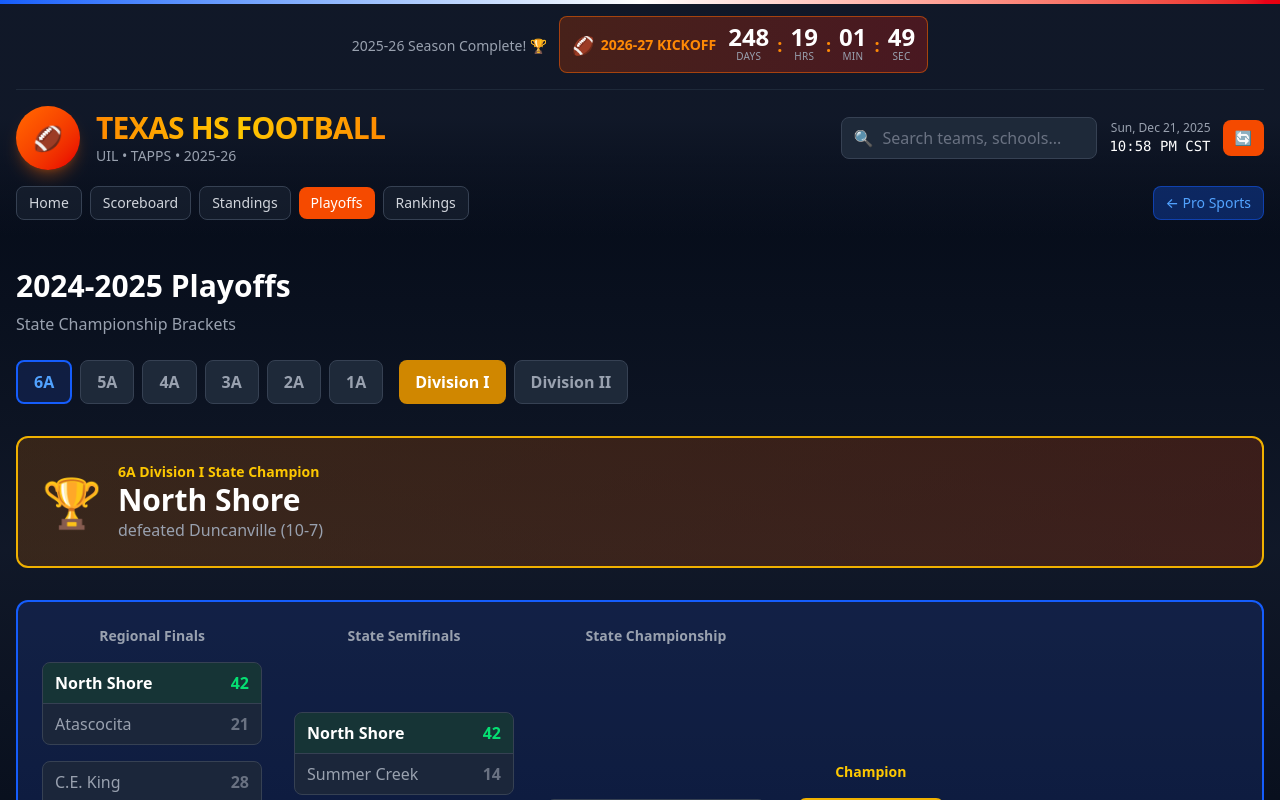
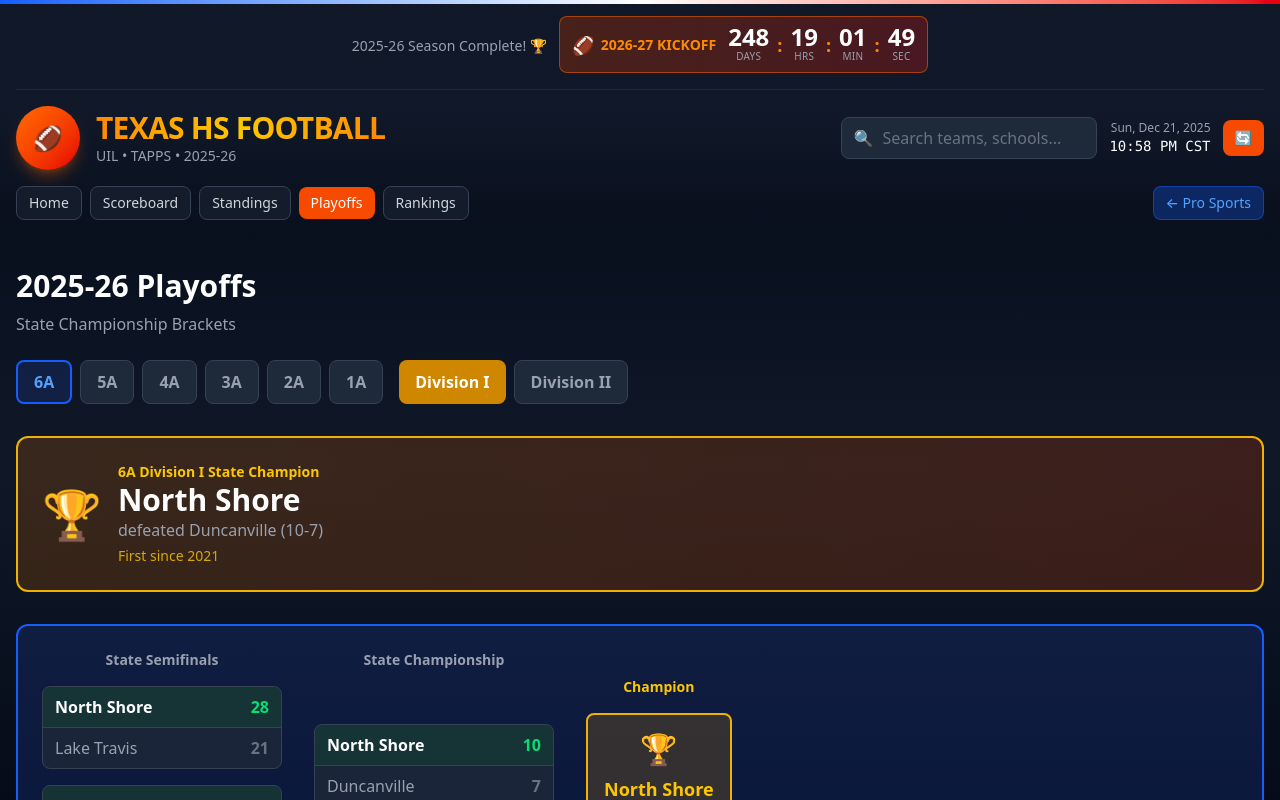
Before and after one commit to claytonwright647-rgb/tx-hs-football-tracker, a Next.js app: page /playoffs in a window 1280 px wide. Shown: the top 800 px of the page. Built offline with nearby package versions, Linux system fonts and the light colour scheme.

Commit message:
Fix playoffs page: correct year (2025-26), add brackets for all 6 classifications

```diff
--- a/src/app/playoffs/page.tsx
+++ b/src/app/playoffs/page.tsx
@@ -2,7 +2,7 @@
 
 import { useState } from 'react';
 import Header from '@/components/Header';
-import { CLASSIFICATIONS, CURRENT_CHAMPIONS } from '@/lib/constants';
+import { CLASSIFICATIONS, CURRENT_CHAMPIONS, SEASON_INFO } from '@/lib/constants';
 
 interface BracketGame {
   team1: string;
@@ -13,47 +13,133 @@
   venue?: string;
 }
 
-// Full playoff bracket data for 6A-DI (2024-2025)
+// Full playoff bracket data for 2025-2026 season
 const bracketData: Record<string, Record<string, BracketGame[][]>> = {
   '6A': {
     'I': [
-      // Regional Finals (4 games)
+      // State Semifinals
       [
-        { team1: 'North Shore', team2: 'Atascocita', score1: 42, score2: 21, winner: 'North Shore' },
-        { team1: 'C.E. King', team2: 'Summer Creek', score1: 28, score2: 35, winner: 'Summer Creek' },
-        { team1: 'Duncanville', team2: 'Southlake Carroll', score1: 35, score2: 28, winner: 'Duncanville' },
-        { team1: 'Allen', team2: 'Westlake', score1: 21, score2: 28, winner: 'Westlake' },
+        { team1: 'North Shore', team2: 'Lake Travis', score1: 28, score2: 21, winner: 'North Shore' },
+        { team1: 'Duncanville', team2: 'Allen', score1: 35, score2: 28, winner: 'Duncanville' },
       ],
-      // State Semifinals (2 games)
-      [
-        { team1: 'North Shore', team2: 'Summer Creek', score1: 42, score2: 14, winner: 'North Shore' },
-        { team1: 'Duncanville', team2: 'Westlake', score1: 35, score2: 21, winner: 'Duncanville' },
-      ],
-      // State Championship (1 game)
+      // State Championship
       [
         { team1: 'North Shore', team2: 'Duncanville', score1: 10, score2: 7, winner: 'North Shore', venue: 'AT&T Stadium' },
       ],
     ],
     'II': [
       [
-        { team1: 'DeSoto', team2: 'South Grand Prairie', score1: 45, score2: 14, winner: 'DeSoto' },
-        { team1: 'Vandegrift', team2: 'Westwood', score1: 28, score2: 21, winner: 'Vandegrift' },
-        { team1: 'C.E. King', team2: 'Pearland', score1: 35, score2: 28, winner: 'C.E. King' },
-        { team1: 'Jersey Village', team2: 'Cy-Fair', score1: 21, score2: 14, winner: 'Jersey Village' },
-      ],
-      [
-        { team1: 'DeSoto', team2: 'Vandegrift', score1: 42, score2: 21, winner: 'DeSoto' },
-        { team1: 'C.E. King', team2: 'Jersey Village', score1: 38, score2: 14, winner: 'C.E. King' },
+        { team1: 'DeSoto', team2: 'Southlake Carroll', score1: 42, score2: 28, winner: 'DeSoto' },
+        { team1: 'C.E. King', team2: 'Vandegrift', score1: 58, score2: 41, winner: 'C.E. King' },
       ],
       [
         { team1: 'DeSoto', team2: 'C.E. King', score1: 55, score2: 27, winner: 'DeSoto', venue: 'AT&T Stadium' },
       ],
     ],
   },
+  '5A': {
+    'I': [
+      [
+        { team1: 'Smithson Valley', team2: 'Denton Ryan', score1: 35, score2: 21, winner: 'Smithson Valley' },
+        { team1: 'Frisco Lone Star', team2: 'College Station', score1: 28, score2: 14, winner: 'Frisco Lone Star' },
+      ],
+      [
+        { team1: 'Smithson Valley', team2: 'Frisco Lone Star', score1: 28, score2: 6, winner: 'Smithson Valley', venue: 'AT&T Stadium' },
+      ],
+    ],
+    'II': [
+      [
+        { team1: 'South Oak Cliff', team2: 'Boerne', score1: 42, score2: 14, winner: 'South Oak Cliff' },
+        { team1: 'Richmond Randle', team2: 'Iowa Colony', score1: 35, score2: 21, winner: 'Richmond Randle' },
+      ],
+      [
+        { team1: 'South Oak Cliff', team2: 'Richmond Randle', score1: 35, score2: 19, winner: 'South Oak Cliff', venue: 'AT&T Stadium' },
+      ],
+    ],
+  },
+  '4A': {
+    'I': [
+      [
+        { team1: 'Stephenville', team2: 'China Spring', score1: 42, score2: 21, winner: 'Stephenville' },
+        { team1: 'Kilgore', team2: 'Celina', score1: 28, score2: 24, winner: 'Kilgore' },
+      ],
+      [
+        { team1: 'Stephenville', team2: 'Kilgore', score1: 35, score2: 21, winner: 'Stephenville', venue: 'AT&T Stadium' },
+      ],
+    ],
+    'II': [
+      [
+        { team1: 'Carthage', team2: 'Cuero', score1: 49, score2: 14, winner: 'Carthage' },
+        { team1: 'West Orange-Stark', team2: 'Bellville', score1: 35, score2: 28, winner: 'West Orange-Stark' },
+      ],
+      [
+        { team1: 'Carthage', team2: 'West Orange-Stark', score1: 42, score2: 14, winner: 'Carthage', venue: 'AT&T Stadium' },
+      ],
+    ],
+  },
+  '3A': {
+    'I': [
+      [
+        { team1: 'Yoakum', team2: 'Columbus', score1: 28, score2: 21, winner: 'Yoakum' },
+        { team1: 'Grandview', team2: 'Brock', score1: 35, score2: 28, winner: 'Grandview' },
+      ],
+      [
+        { team1: 'Yoakum', team2: 'Grandview', score1: 24, score2: 21, winner: 'Yoakum', venue: 'AT&T Stadium' },
+      ],
+    ],
+    'II': [
+      [
+        { team1: 'Wall', team2: 'Gunter', score1: 35, score2: 21, winner: 'Wall' },
+        { team1: 'Newton', team2: 'Franklin', score1: 42, score2: 14, winner: 'Newton' },
+      ],
+      [
+        { team1: 'Wall', team2: 'Newton', score1: 28, score2: 21, winner: 'Wall', venue: 'AT&T Stadium' },
+      ],
+    ],
+  },
+  '2A': {
+    'I': [
+      [
+        { team1: 'Hamilton', team2: 'Ganado', score1: 35, score2: 28, winner: 'Hamilton' },
+        { team1: 'Joaquin', team2: 'Timpson', score1: 28, score2: 21, winner: 'Joaquin' },
+      ],
+      [
+        { team1: 'Hamilton', team2: 'Joaquin', score1: 42, score2: 28, winner: 'Hamilton', venue: 'AT&T Stadium' },
+      ],
+    ],
+    'II': [
+      [
+        { team1: 'Muenster', team2: 'Mart', score1: 35, score2: 14, winner: 'Muenster' },
+        { team1: 'Shiner', team2: 'Refugio', score1: 28, score2: 21, winner: 'Shiner' },
+      ],
+      [
+        { team1: 'Muenster', team2: 'Shiner', score1: 35, score2: 28, winner: 'Muenster', venue: 'AT&T Stadium' },
+      ],
+    ],
+  },
+  '1A': {
+    'I': [
+      [
+        { team1: 'Gordon', team2: 'Strawn', score1: 72, score2: 36, winner: 'Gordon' },
+        { team1: 'Rankin', team2: 'Balmorhea', score1: 64, score2: 42, winner: 'Rankin' },
+      ],
+      [
+        { team1: 'Gordon', team2: 'Rankin', score1: 69, score2: 22, winner: 'Gordon', venue: 'AT&T Stadium' },
+      ],
+    ],
+    'II': [
+      [
+        { team1: 'Jayton', team2: 'Guthrie', score1: 86, score2: 48, winner: 'Jayton' },
+        { team1: 'Richland Springs', team2: 'Cherokee', score1: 72, score2: 52, winner: 'Richland Springs' },
+      ],
+      [
+        { team1: 'Jayton', team2: 'Richland Springs', score1: 94, score2: 52, winner: 'Jayton', venue: 'AT&T Stadium' },
+      ],
+    ],
+  },
 };
 
-const roundNames = ['Regional Finals', 'State Semifinals', 'State Championship'];
-
+const roundNames = ['State Semifinals', 'State Championship'];
 
 export default function PlayoffsPage() {
   const [selectedClass, setSelectedClass] = useState('6A');
@@ -70,7 +156,7 @@
       <Header />
 
       <div className="container mx-auto px-4 py-8">
-        <h1 className="text-3xl font-bold text-white mb-2">2024-2025 Playoffs</h1>
+        <h1 className="text-3xl font-bold text-white mb-2">{SEASON_INFO.displayYear} Playoffs</h1>
         <p className="text-gray-400 mb-6">State Championship Brackets</p>
 
         {/* Classification & Division Selectors */}
@@ -122,6 +208,9 @@
                 <p className="text-gray-400">
                   defeated {champion.runnerUp} {champion.score && `(${champion.score})`}
                 </p>
+                {champion.note && (
+                  <p className="text-yellow-400/80 text-sm mt-1">{champion.note}</p>
+                )}
               </div>
             </div>
           </div>
@@ -140,7 +229,7 @@
                     {round.map((game, gameIdx) => (
                       <div
                         key={gameIdx}
-                        className="bg-gray-800/80 rounded-lg border border-gray-700 min-w-[220px] overflow-hidden"
+                        className="bg-gray-800/80 rounded-lg border border-gray-700 min-w-[240px] overflow-hidden"
                       >
                         {/* Team 1 */}
                         <div className={`flex justify-between items-center px-3 py-2 ${
@@ -186,6 +275,9 @@
                   <div className="bg-yellow-600/20 border-2 border-yellow-500 rounded-lg p-4 text-center">
                     <div className="text-3xl mb-2">🏆</div>
                     <div className="text-yellow-400 font-bold text-lg">{champion.champion}</div>
+                    {champion.titles > 1 && (
+                      <div className="text-gray-500 text-xs mt-1">{champion.titles} titles</div>
+                    )}
                   </div>
                 </div>
               )}
@@ -196,6 +288,16 @@
             <p>Bracket data not available for {selectedClass} Division {selectedDiv}</p>
           </div>
         )}
+
+        {/* Six-Man Note */}
+        {selectedClass === '1A' && (
+          <div className="mt-6 p-4 rounded-lg bg-yellow-900/20 border border-yellow-700/30">
+            <p className="text-yellow-400 text-sm">
+              <strong>Six-Man Football:</strong> 1A division plays six-man football with modified rules -
+              80×40 yard field, 15 yards for first down, 4-point field goals, and high-scoring games are the norm!
+            </p>
+          </div>
+        )}
       </div>
     </main>
   );
```
